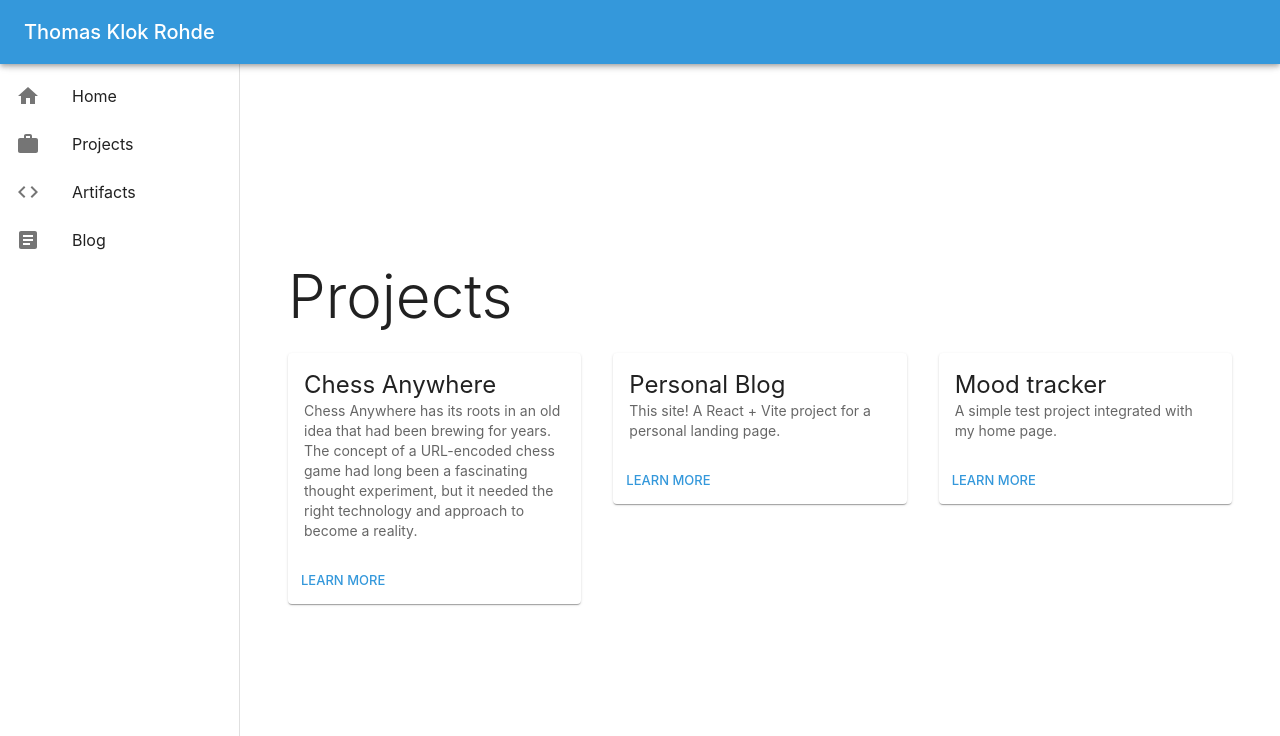
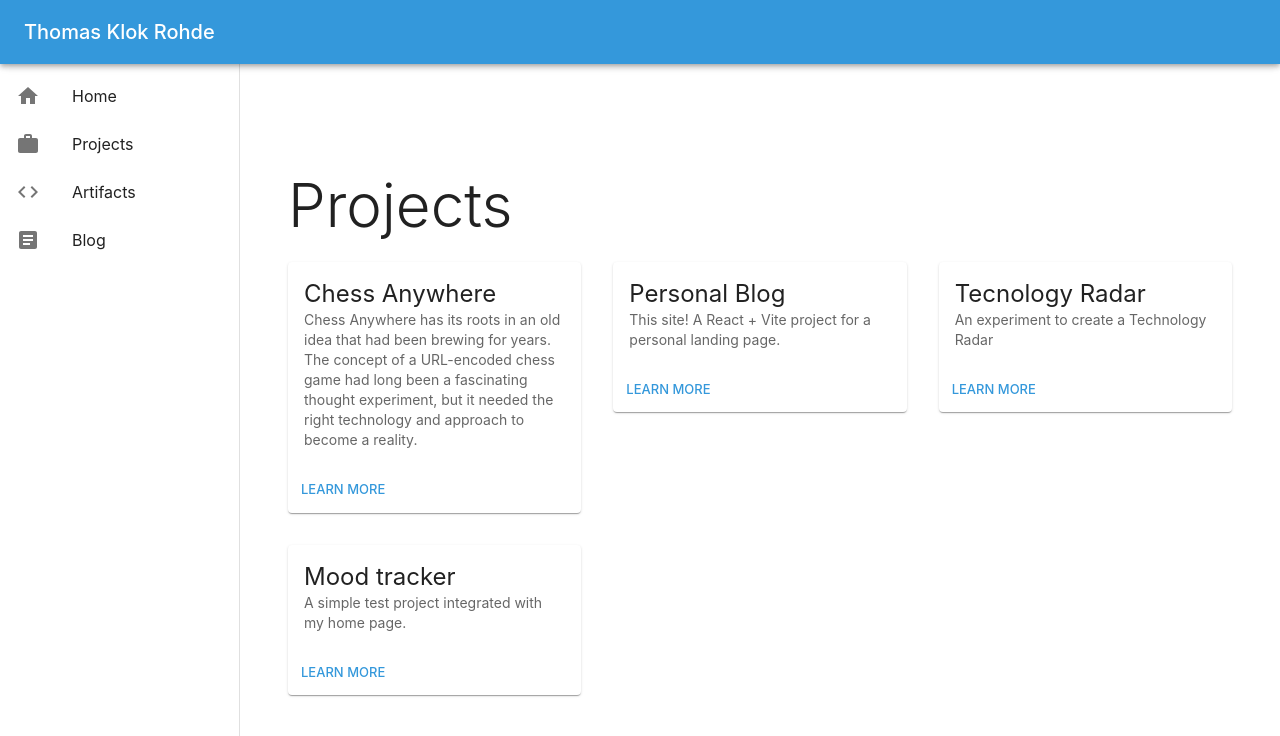
Before and after one commit to ThomasRohde/ThomasRohde.github.io, a React (Vite) app: page /projects in a window 1280 px wide. Shown: the top 736 px of the page. Built offline with nearby package versions, Linux system fonts and the light colour scheme.

Commit message:
Update Projects.jsx

```diff
--- a/src/pages/Projects.jsx
+++ b/src/pages/Projects.jsx
@@ -7,18 +7,26 @@ function Projects() {
             id: 1,
             title: 'Chess Anywhere',
             url: 'https://tkrohde.github.io/',
-            description: 'Chess Anywhere has its roots in an old idea that had been brewing for years. The concept of a URL-encoded chess game had long been a fascinating thought experiment, but it needed the right technology and approach to become a reality.' },
+            description: 'Chess Anywhere has its roots in an old idea that had been brewing for years. The concept of a URL-encoded chess game had long been a fascinating thought experiment, but it needed the right technology and approach to become a reality.'
+        },
         {
             id: 2,
             title: 'Personal Blog',
             url: 'https://thomasrohde.github.io/',
-            description: 'This site! A React + Vite project for a personal landing page.' },
+            description: 'This site! A React + Vite project for a personal landing page.'
+        },
         {
             id: 3,
+            title: 'Tecnology Radar',
+            url: 'https://thomasrohde.github.io/tech-radar',
+            description: 'An experiment to create a Technology Radar'
+        },
+        {
+            id: 4,
             title: 'Mood tracker',
             description: 'A simple test project integrated with my home page.',
             url: 'https://thomasrohde.github.io/mood-tracker'
-          },
+        },
     ];
 
     const handleLearnMore = (url) => {
```
